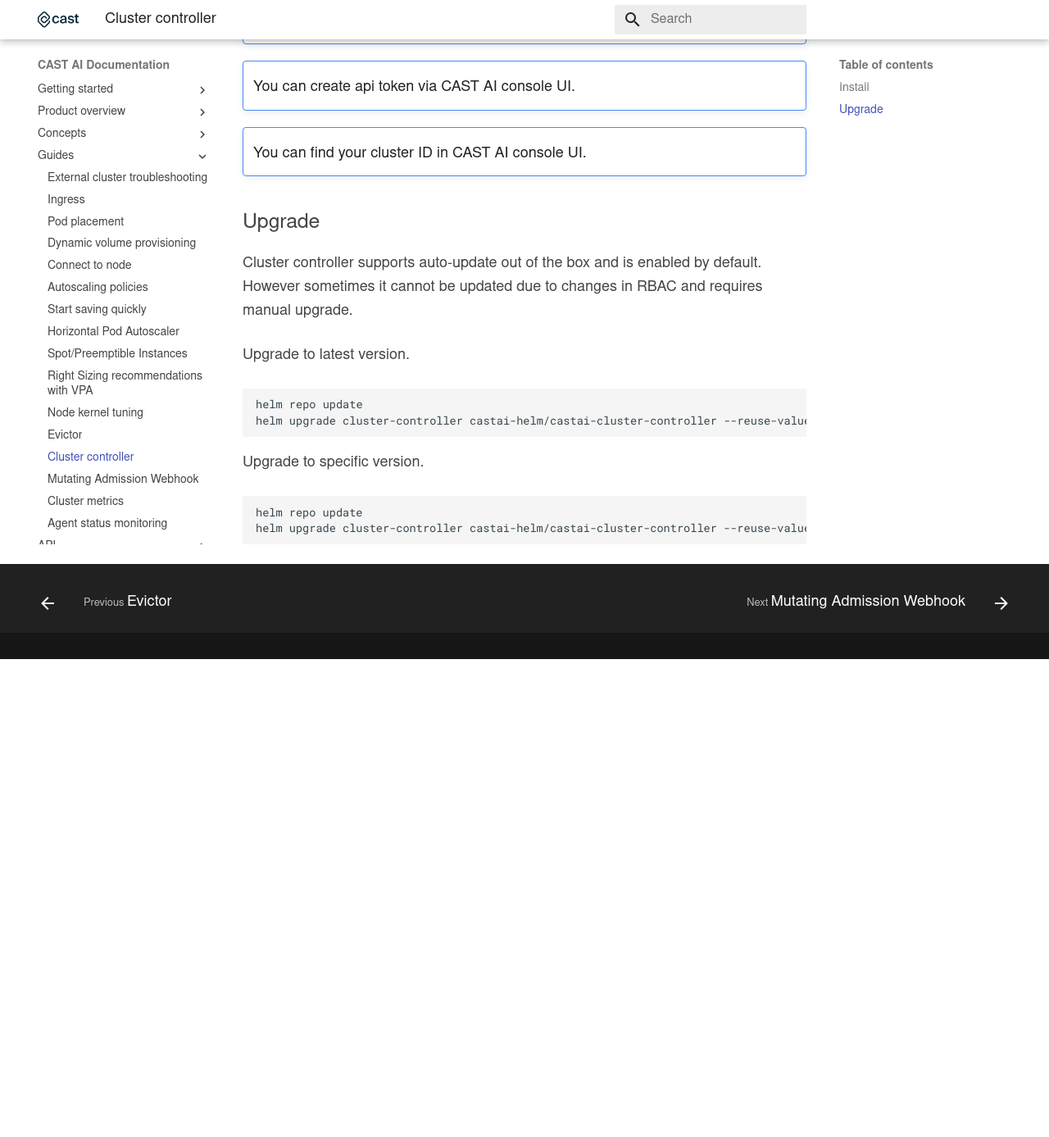
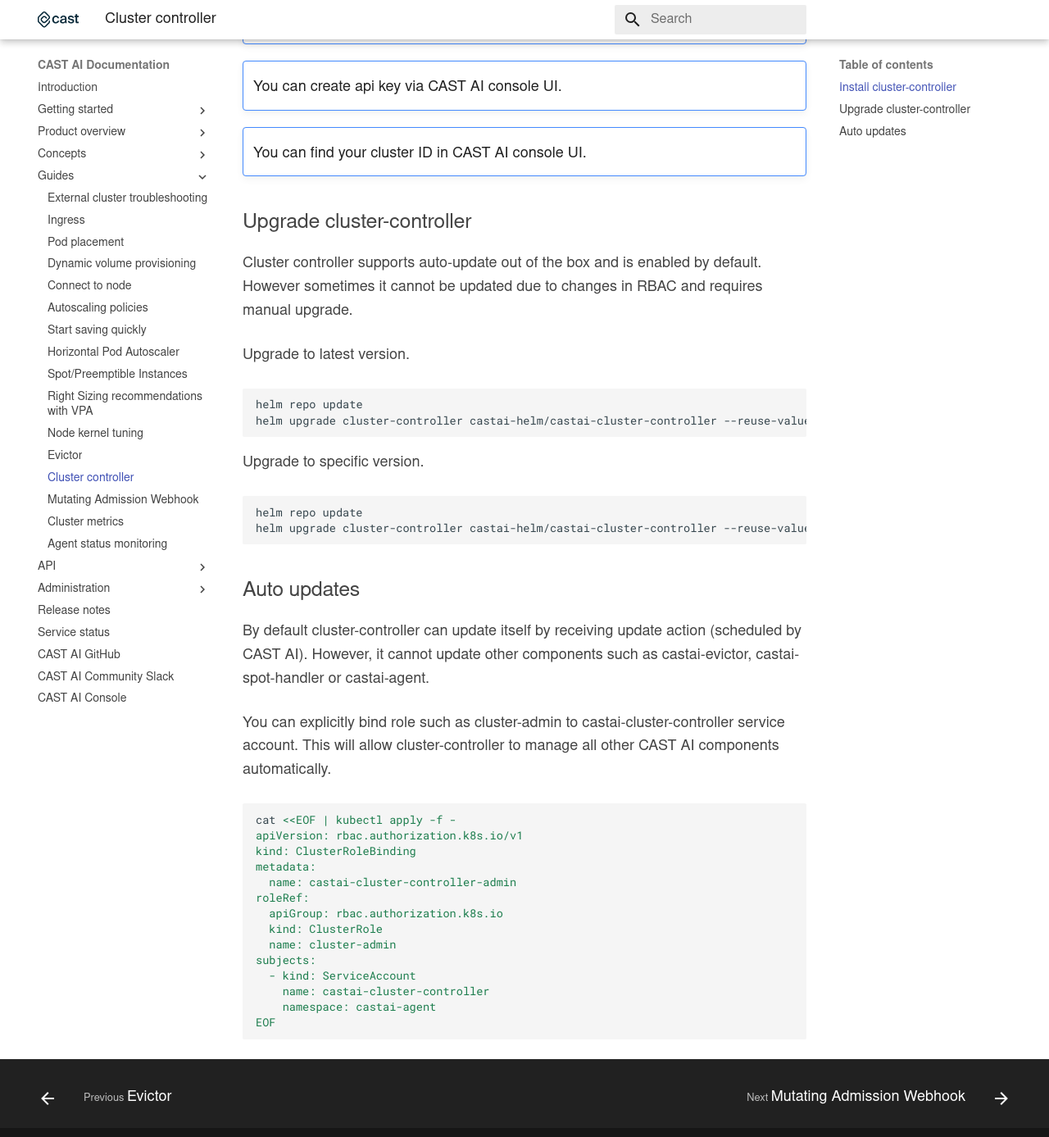
Before and after one commit to castai/docs, an MkDocs documentation site: the page built from docs/guides/cluster-controller.md, in a window 1280 px wide and 1400 px high, scrolled down 1088 px. Shown: the top 1387 px of the window at 82% size. Built offline with MkDocs 1.6.1 and Material for MkDocs 9.7.7, drawn with Linux system fonts in a browser that asks for light colours; some web fonts are replaced; before the commit the page ends 1892 px from its top, so only the background shows below that; some of the changed text lies outside the part shown.

Commit message:
Cluster controller auto updates (#197)

````diff
--- a/docs/guides/cluster-controller.md
+++ b/docs/guides/cluster-controller.md
@@ -1,13 +1,13 @@
 ---
-description: Check how to install and upgrade CAST AI cluster controller
+description: Check how to install and upgrade CAST AI cluster-controller
 ---
 
-# CAST AI cluster cluster controller
+# CAST AI cluster-controller
 
 Cluster controller is responsible for handling certain Kubernetes actions such as draining and deleting nodes, adding labels, approving CSR requests.
 It's open source and can be found on github <https://github.com/castai/cluster-controller>
 
-## Install
+## Install cluster-controller
 
 By default cluster controller is installed during your cluster onboarding using helm chart <https://github.com/castai/helm-charts/tree/main/charts/castai-cluster-controller>
 
@@ -48,12 +48,12 @@
     For AKS clusters you should also pass `--set aks.enabled=true`
 
 !!! note ""
-    You can create api token via CAST AI console UI.
+    You can create api key via CAST AI console UI.
 
 !!! note ""
     You can find your cluster ID in CAST AI console UI.
 
-## Upgrade
+## Upgrade cluster-controller
 
 Cluster controller supports auto-update out of the box and is enabled by default. However sometimes it cannot be updated due to changes in RBAC and requires manual upgrade.
 
@@ -70,3 +70,26 @@
 helm repo update
 helm upgrade cluster-controller castai-helm/castai-cluster-controller --reuse-values -n castai-agent --version=0.14.0
 ```
+
+## Auto updates
+
+By default cluster-controller can update itself by receiving update action (scheduled by CAST AI). However, it cannot update other components such as castai-evictor, castai-spot-handler or castai-agent.
+
+You can explicitly bind role such as cluster-admin to castai-cluster-controller service account. This will allow cluster-controller to manage all other CAST AI components automatically.
+
+```sh
+cat <<EOF | kubectl apply -f -
+apiVersion: rbac.authorization.k8s.io/v1
+kind: ClusterRoleBinding
+metadata:
+  name: castai-cluster-controller-admin
+roleRef:
+  apiGroup: rbac.authorization.k8s.io
+  kind: ClusterRole
+  name: cluster-admin
+subjects:
+  - kind: ServiceAccount
+    name: castai-cluster-controller
+    namespace: castai-agent
+EOF
+```
````
